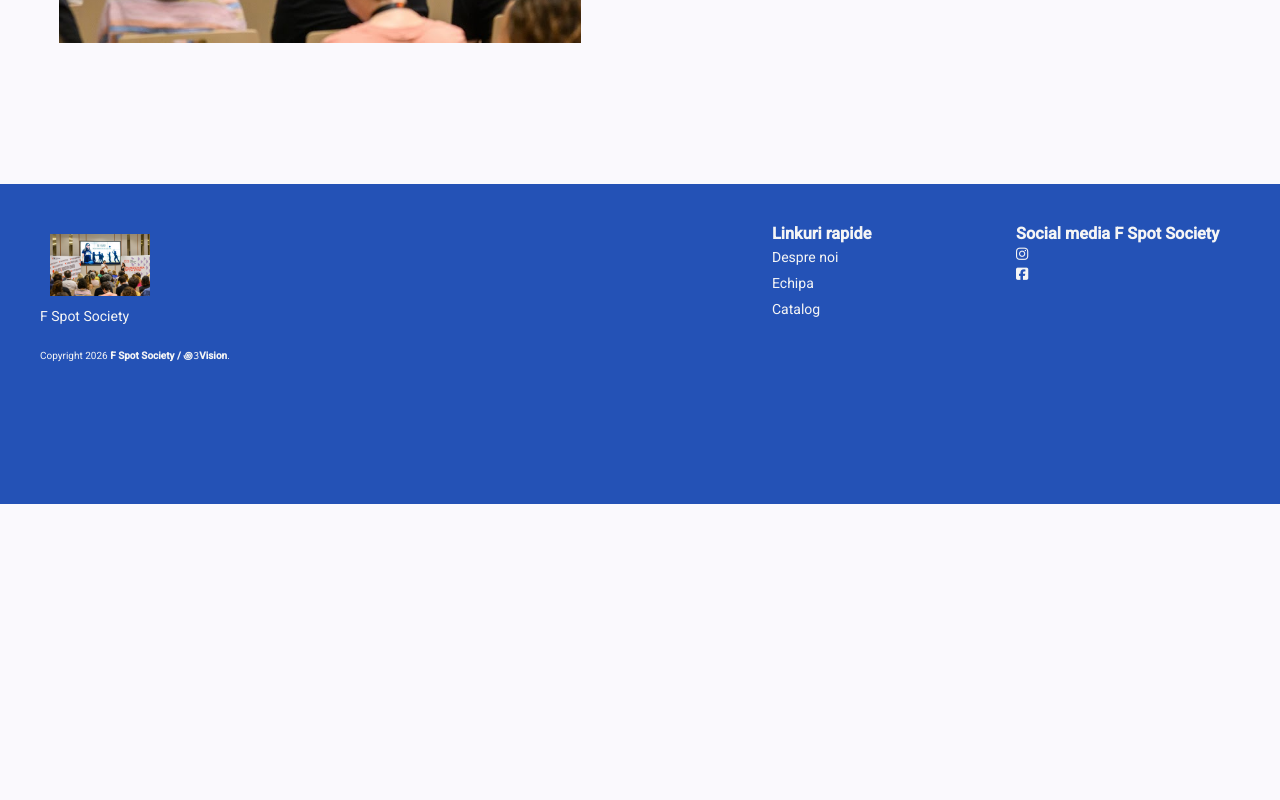
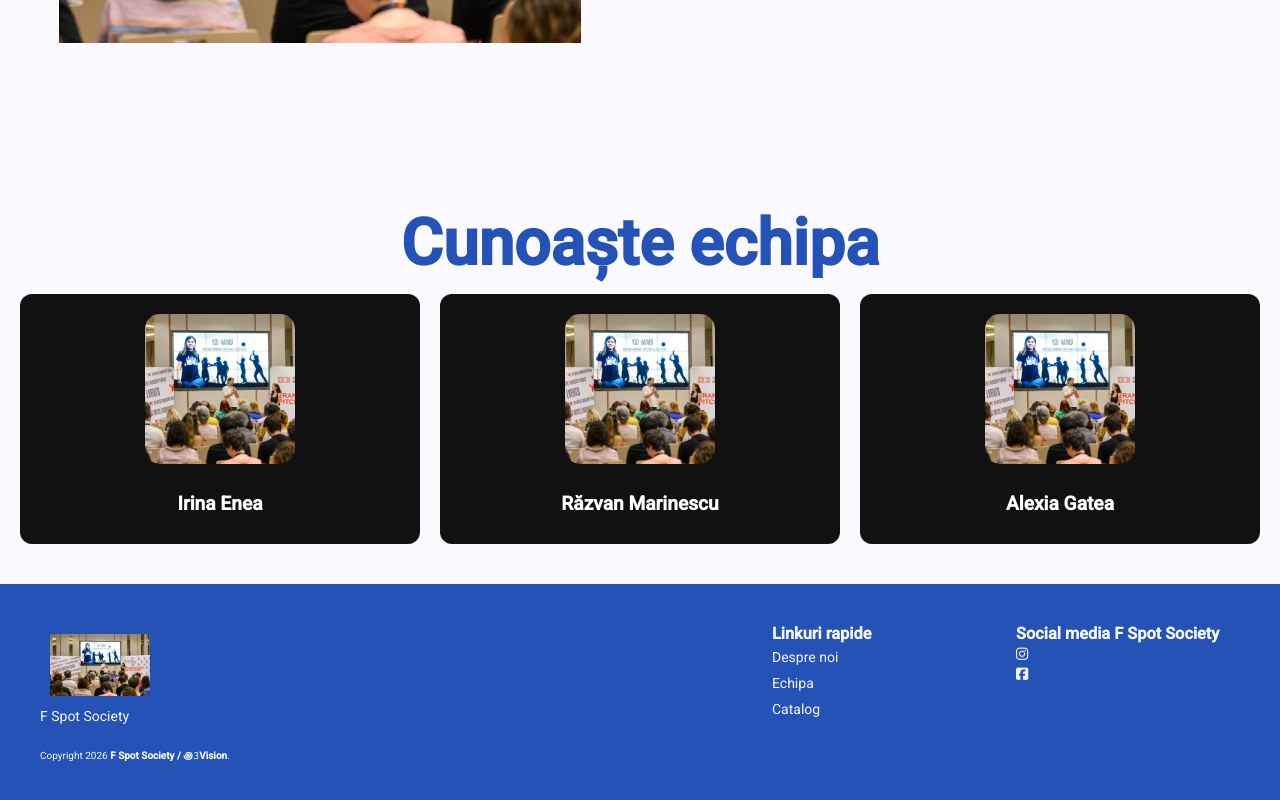
Before and after one commit to moldovanadrian03/f-spot-society, an Angular app: page / in a window 1280 px wide. Shown: the part 1416-2216 px from the top of the page. Before the commit the page ends 1920 px from the top, so only its background shows below. Built offline with nearby package versions, Linux system fonts and the light colour scheme.

Commit message:
Created the card interface, and implemented the members cards section.

```diff
--- a/src/app/app.html
+++ b/src/app/app.html
@@ -1,5 +1,6 @@
 <app-navbar></app-navbar>
 <app-about></app-about>
 <app-info></app-info>
+<app-team-cards></app-team-cards>
 <app-footer></app-footer>
 <router-outlet />
--- a/src/app/app.ts
+++ b/src/app/app.ts
@@ -4,10 +4,11 @@ import { About } from "./components/about/about";
 import { Navbar } from "./components/navbar/navbar";
 import { Footer } from "./components/footer/footer";
 import { Info } from './components/info/info';
+import { TeamCards } from "./components/team-cards/team-cards";
 
 @Component({
   selector: 'app-root',
-  imports: [RouterOutlet, About, Navbar, Footer, Info],
+  imports: [RouterOutlet, About, Navbar, Footer, Info, TeamCards],
   templateUrl: './app.html',
   styleUrl: './app.scss'
 })
--- a/src/app/components/team-cards/team-cards.html
+++ b/src/app/components/team-cards/team-cards.html
@@ -1 +1,9 @@
-<p>team-cards works!</p>
+<section class="cards-section">
+  <h1 class="section-title">Cunoaște echipa</h1>
+  <div class="container">
+    <div class="card" *ngFor="let member of members">
+      <img [src]="member.image" alt="{{ member.title }}" />
+      <h3>{{ member.title }}</h3>
+    </div>
+  </div>
+</section>
--- a/src/app/components/team-cards/team-cards.scss
+++ b/src/app/components/team-cards/team-cards.scss
@@ -0,0 +1,75 @@
+.cards-section {
+  padding: 40px 20px;
+  text-align: center;
+
+  .section-title {
+    font-size: 4rem;
+    margin-bottom: 30px;
+    padding: 10px;
+    color: var(--ternary-color);
+  }
+  .container {
+    display: grid;
+    gap: 20px;
+
+    grid-template-columns: 1fr;
+
+    @media (min-width: 768px) {
+      grid-template-columns: repeat(1, 1fr);
+    }
+
+    @media (min-width: 1024px) {
+      grid-template-columns: repeat(3, 1fr);
+    }
+  }
+
+  .card {
+    background: #111;
+    color: #fff;
+    padding: 20px;
+    border-radius: 12px;
+    text-align: center;
+    transition: transform 0.3s ease, box-shadow 0.3s ease;
+    cursor: pointer;
+
+    img {
+      width: 150px;
+      height: 150px;
+      object-fit: cover;
+      border-radius: 10%;
+      margin-bottom: 15px;
+    }
+
+    h3 {
+      margin: 10px 0;
+      font-size: 1.2rem;
+    }
+
+    p {
+      font-size: 0.95rem;
+      opacity: 0.8;
+
+      display: -webkit-box;
+      -webkit-line-clamp: 3; /* no. of rows */
+      -webkit-box-orient: vertical;
+      overflow: hidden;
+      text-overflow: ellipsis;
+
+      a {
+        color: var(--primary-color);
+        text-decoration: none;
+        font-weight: bold;
+        cursor: pointer;
+
+        &:hover {
+          text-decoration: underline;
+        }
+      }
+    }
+
+    &:hover {
+      transform: translateY(-5px);
+      box-shadow: 0 10px 20px rgba(0, 0, 0, 0.3);
+    }
+  }
+}
--- a/src/app/components/team-cards/team-cards.ts
+++ b/src/app/components/team-cards/team-cards.ts
@@ -1,11 +1,18 @@
 import { Component } from '@angular/core';
+import { TEAM_MEMBERS } from '../../utils';
+import { Card } from '../../interfaces/card.model';
+import { NgFor } from '@angular/common';
 
 @Component({
   selector: 'app-team-cards',
-  imports: [],
+  imports: [
+    NgFor
+  ],
   templateUrl: './team-cards.html',
   styleUrl: './team-cards.scss',
 })
 export class TeamCards {
+  members = TEAM_MEMBERS;
+  selectedCard: Card | null = null;
 
 }
--- /dev/null
+++ b/src/app/interfaces/card.model.ts
@@ -0,0 +1,4 @@
+export interface Card {
+  image: string;
+  title: string;
+}
--- a/src/app/utils.ts
+++ b/src/app/utils.ts
@@ -7,3 +7,17 @@ export const CONTRACT_PERSOANE_JURIDICE = 'https://sites.google.com/view/fspotso
 
 export const INSTAGRAM = 'https://www.instagram.com/f.spot.society/';
 export const FACEBOOK = 'https://www.facebook.com/f.spot.society';
+
+export const TEAM_MEMBERS = [
+  {
+    image: 'assets/about.jpg',
+    title: 'Irina Enea',
+  },
+  {
+    image: 'assets/about.jpg',
+    title: 'Răzvan Marinescu',
+  },
+  {
+    image: 'assets/about.jpg',
+    title: 'Alexia Gatea',
+  }];
```
